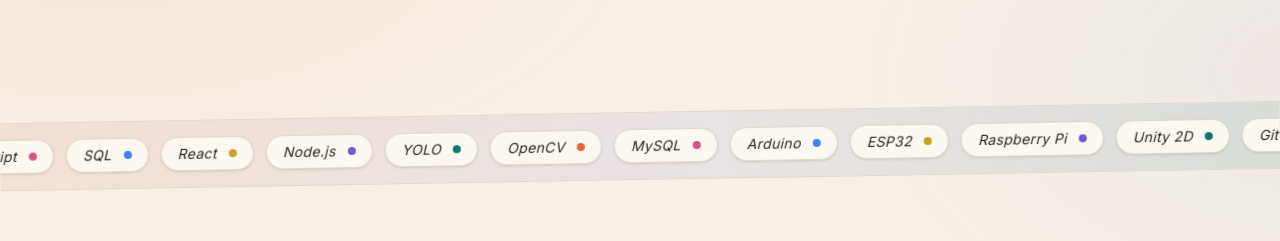
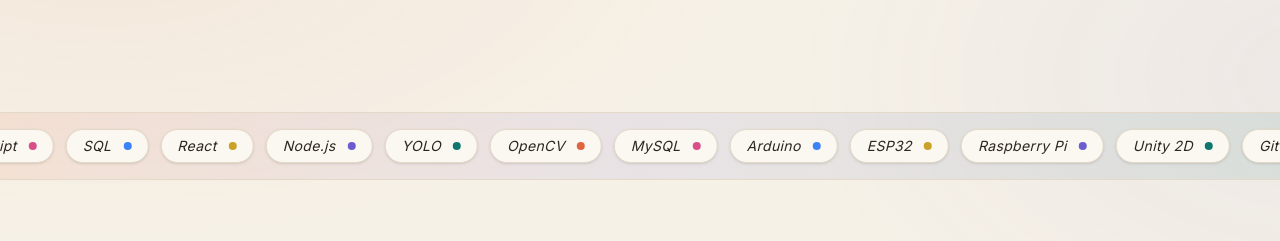
Before and after one commit to HSJplayz/My_Portfolio, a Next.js app: page /about in a window 1280 px wide. Shown: the part 820-1061 px from the top of the page. Built offline with nearby package versions, Linux system fonts and the light colour scheme; no server answers; a web font is replaced by a local one.

Commit message:
Fix: h1 leading 1.15, remove marquee tilt, center photo stack

```diff
--- a/app/page.tsx
+++ b/app/page.tsx
@@ -68,7 +68,7 @@
               initial="hidden"
               animate="show"
               variants={heroVariants}
-              className="font-display text-[clamp(3rem,9vw,6rem)] font-semibold leading-[1.05] tracking-tight text-ink"
+              className="font-display text-[clamp(3rem,9vw,6rem)] font-semibold leading-[1.15] tracking-tight text-ink"
             >
               {profile.name.split(" ")[0]}
               <br />
@@ -114,7 +114,7 @@
             initial={{ x: 40 }}
             animate={{ x: 0 }}
             transition={{ duration: 0.9, ease: [0.22, 1, 0.36, 1], delay: 0.3 }}
-            className="justify-self-center lg:justify-self-end"
+            className="justify-self-center"
           >
             <Parallax offset={20}>
               <PhotoStack />
--- a/components/marquee.tsx
+++ b/components/marquee.tsx
@@ -10,7 +10,7 @@
 export function Marquee({ items }: { items: string[] }) {
   const doubled = [...items, ...items];
   return (
-    <div className="marquee-pause relative overflow-hidden border-y border-line bg-gradient-to-r from-coral/10 via-violet/10 to-teal/10 py-4 [transform:rotate(-1deg)]">
+    <div className="marquee-pause relative overflow-hidden border-y border-line bg-gradient-to-r from-coral/10 via-violet/10 to-teal/10 py-4">
       <div className="flex w-max animate-marquee gap-3 whitespace-nowrap">
         {doubled.map((item, i) => (
           <span
```
